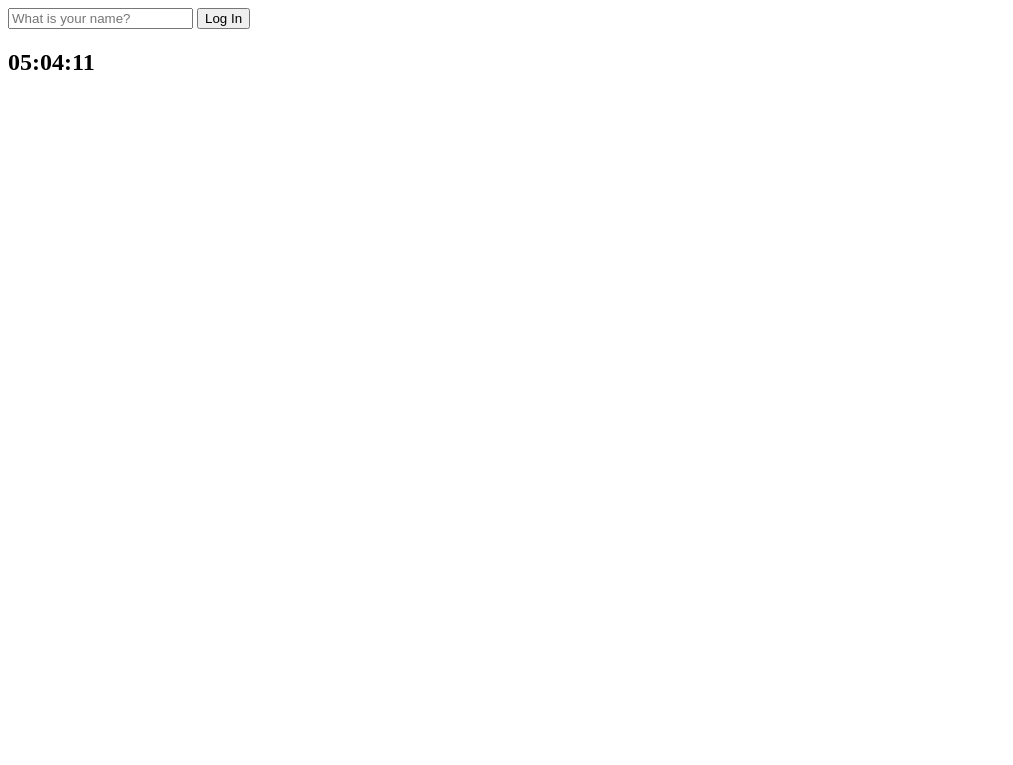
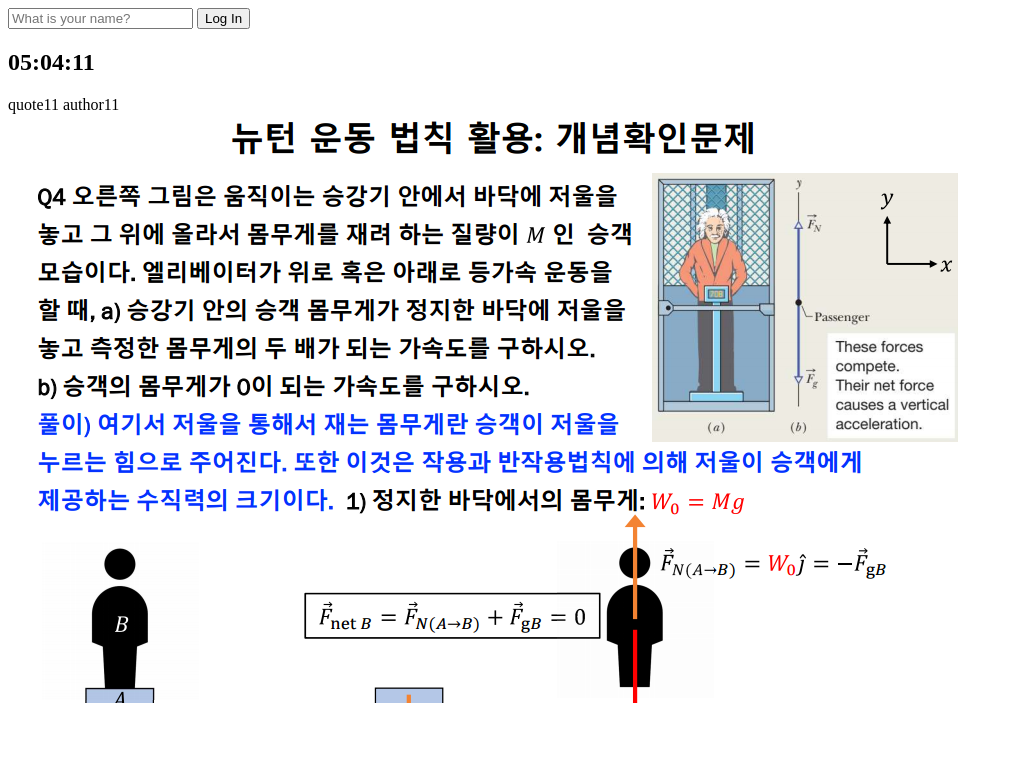
Before and after one commit to months13/Momentum, a plain HTML site: page momentum/index.html in a window 1280 px wide. Shown: the whole page, without its empty margins (0-1013 px from the left). Drawn offline with Linux system fonts and the light colour scheme.

Commit message:
randomness update

```diff
--- a/momentum/index.html
+++ b/momentum/index.html
@@ -15,9 +15,14 @@
 
   <h2 id = "clock">00:00:00</h2>
   <h1 id = "greeting" class = "hidden"></h1>
-
+  <div id = "quote">
+    <span></span>
+    <span></span>
+  </div>
 
   <script src="js/clock.js"></script>
   <script src="js/greetings.js"></script>
+  <script src="js/quotes.js"></script>
+  <script src="js/background.js"></script>
 </body>
 </html>
--- /dev/null
+++ b/momentum/js/background.js
@@ -0,0 +1,14 @@
+const images = [
+  "0.jpeg",
+  "1.jpeg",
+  "2.jpeg",
+  "3.jpeg",
+]
+
+const chosenImage = images[Math.floor(Math.random() * images.length)];
+
+const bgImage = document.createElement("img");
+
+bgImage.src = `img/${chosenImage}`;
+
+document.body.appendChild(bgImage);
--- /dev/null
+++ b/momentum/js/quotes.js
@@ -0,0 +1,54 @@
+const quotes = [
+{
+  quote: "quote1",
+  author: "author1",
+},
+{
+  quote: "quote2",
+  author: "author2",
+},
+{
+  quote: "quote3",
+  author: "author3",
+},
+{
+  quote: "quote4",
+  author: "author4",
+},
+{
+  quote: "quote5",
+  author: "author5",
+},
+{
+  quote: "quote6",
+  author: "author6",
+},
+{
+  quote: "quote7",
+  author: "author7",
+},
+{
+  quote: "quote8",
+  author: "author8",
+},
+{
+  quote: "quote9",
+  author: "author9",
+},
+{
+  quote: "quote10",
+  author: "author10",
+},
+{
+  quote: "quote11",
+  author: "author11",
+},
+]
+
+const quote = document.querySelector("#quote span:first-child");
+const author = document.querySelector("#quote span:last-child");
+
+const todaysQuote = quotes[Math.floor(Math.random() * quotes.length)];
+
+quote.innerText = todaysQuote.quote;
+author.innerText = todaysQuote.author;
```
Also changed, not shown: momentum/img/0.jpeg (added), momentum/img/1.jpeg (added), momentum/img/2.jpeg (added), momentum/img/3.jpeg (added).
